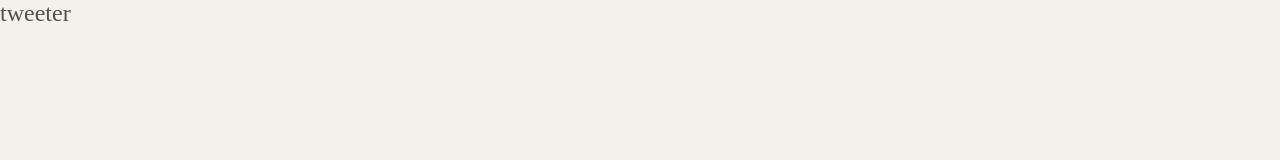
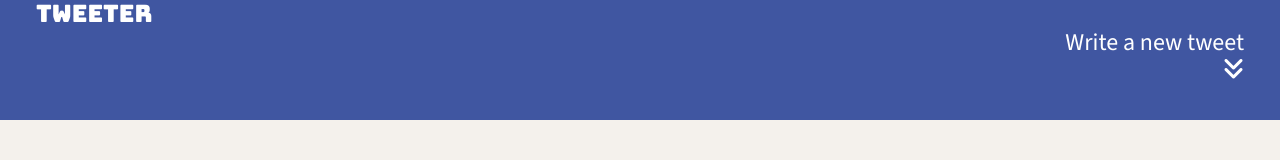
Before and after one commit to bhood239/tweeter, a website: page public/index.html in a window 1280 px wide. Drawn offline with nearby package versions, Linux system fonts and the light colour scheme.

Commit message:
add styling to nav bar

```diff
--- a/public/index.html
+++ b/public/index.html
@@ -6,9 +6,14 @@
 
     <!-- External CSS -->
     <link rel="stylesheet" href="https://cdnjs.cloudflare.com/ajax/libs/normalize/8.0.1/normalize.min.css" type="text/css" />
+    <link rel="preconnect" href="https://fonts.googleapis.com">
+    <link rel="preconnect" href="https://fonts.gstatic.com" crossorigin>
+    <link href="https://fonts.googleapis.com/css2?family=Bungee&family=Source+Sans+3:ital,wght@0,200..900;1,200..900&display=swap" rel="stylesheet">
+    <link rel="stylesheet" href="https://cdnjs.cloudflare.com/ajax/libs/font-awesome/6.5.1/css/all.min.css" integrity="sha512-DTOQO9RWCH3ppGqcWaEA1BIZOC6xxalwEsw9c2QQeAIftl+Vegovlnee1c9QX4TctnWMn13TZye+giMm8e2LwA==" crossorigin="anonymous" referrerpolicy="no-referrer" />
 
     <!-- App CSS -->
     <link rel="stylesheet" href="/styles/layout.css" type="text/css" />
+    <link rel="stylesheet" href="/styles/nav.css" type="text/css">
 
     <!-- External JS -->
     <script src="https://ajax.googleapis.com/ajax/libs/jquery/3.4.1/jquery.min.js"></script>
@@ -20,7 +25,11 @@
   <body>
     <!-- Top nav bar (fixed) -->
     <nav>
-      <span>tweeter</span>
+      <span class="logo">tweeter</span>
+      <div class="nav-right">
+        <section>Write a new tweet</section>
+        <i class="fa-solid fa-angles-down"></i>
+      </div>
     </nav>
 
     <!-- Page-specific (main) content here -->
--- a/public/styles/layout.css
+++ b/public/styles/layout.css
@@ -18,6 +18,7 @@
   color: #545149;
   background-color: #f4f1ec;
   font-size: 24px;
+  font-family:  "Source Sans 3", sans-serif;
 }
 
 /*
--- /dev/null
+++ b/public/styles/nav.css
@@ -0,0 +1,18 @@
+nav {
+  height: 120px;
+  width: 100%;
+  background-color: #4056A1;
+  color: #FFFFFF;
+  padding: 0 1.5em;
+  box-sizing: border-box;
+}
+
+nav span {
+  font-family: Bungee, sans-serif;
+}
+
+.nav-right {
+  display: flex;
+  flex-direction: column;
+  align-items: flex-end;
+}
```
Also changed, not shown: server/data-files/initial-tweets.json (+5 -5 lines), 1 other file.
